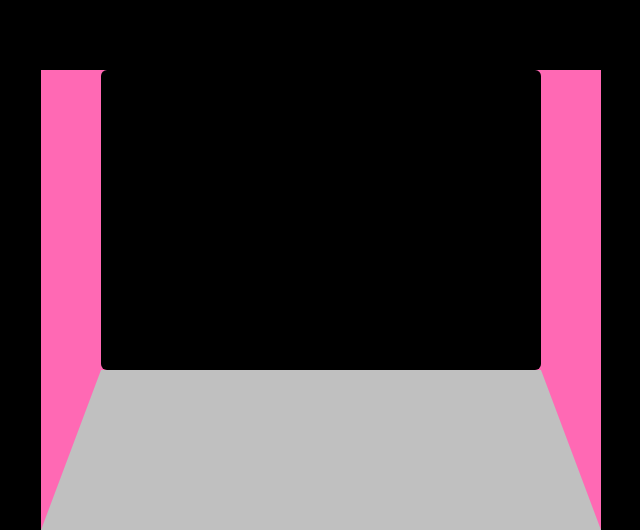
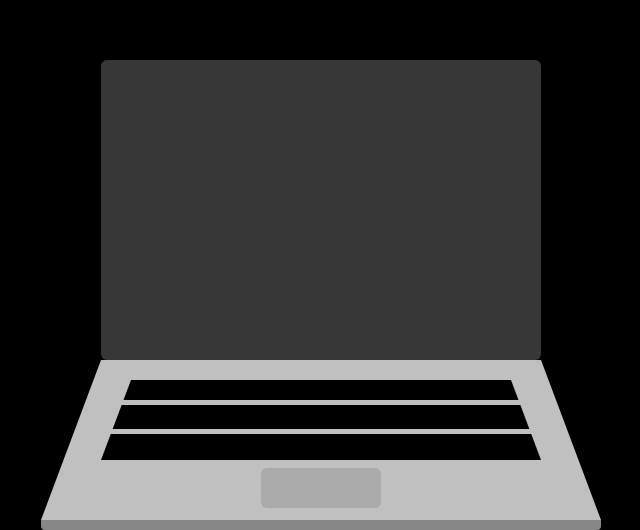
Before and after one commit to ClarkChan1/portfolio-2023, a website: page index.html in a window 1280 px wide. Shown: the part 270-800 px from the top of the page, without its empty margins (319-959 px from the left). Drawn offline with Linux system fonts and the light colour scheme.

Commit message:
chore: finished laptop drawing

```diff
--- a/index.html
+++ b/index.html
@@ -15,7 +15,14 @@
       <div class="skills-container"></div>
       <div class="laptop-pic">
         <div class="screen"></div>
-        <div class="keyboard"></div>
+        <div class="motherboard">
+          <div class="keys"></div>
+          <div class="line"></div>
+          <div class="line"></div>
+          <div class="mousepad"></div>
+        </div>
+
+        <div class="bottom"></div>
       </div>
     </div>
     <!-- <div class="section work"></div>
--- a/styles.scss
+++ b/styles.scss
@@ -43,21 +43,52 @@ body {
   .laptop-pic {
     flex: 2;
 
-    background: hotpink;
     .screen {
       margin-left: 3rem;
       width: 22rem;
       height: 15rem;
-      background: black;
+      background: rgb(55, 55, 55);
       border-radius: 6px;
     }
-    .keyboard {
+    .motherboard {
       width: 22rem;
       height: 0;
-      background: hotpink;
       border-left: 3rem solid transparent;
       border-right: 3rem solid transparent;
       border-bottom: 8rem solid silver;
+      .keys {
+        left: 0rem;
+        top: 1rem;
+        position: relative;
+        width: 19rem;
+        height: 0;
+        border-left: 1.5rem solid transparent;
+        border-right: 1.5rem solid transparent;
+        border-bottom: 4rem solid black;
+      }
+      .line {
+        position: relative;
+        top: -3.2rem;
+        margin-top: 1.2rem;
+        background: silver;
+        height: 0.25rem;
+      }
+      .mousepad {
+        position: relative;
+        top: -1.5rem;
+        height: 2rem;
+        width: 6rem;
+        margin-left: 8rem;
+        border-radius: 6px;
+        background: rgb(170, 170, 170);
+      }
+    }
+    .bottom {
+      height: 0.5rem;
+      width: 100%;
+      background: rgb(135, 135, 135);
+      border-bottom-left-radius: 4px;
+      border-bottom-right-radius: 4px;
     }
   }
 }
```
Also changed, not shown: styles.css, 1 other file.
